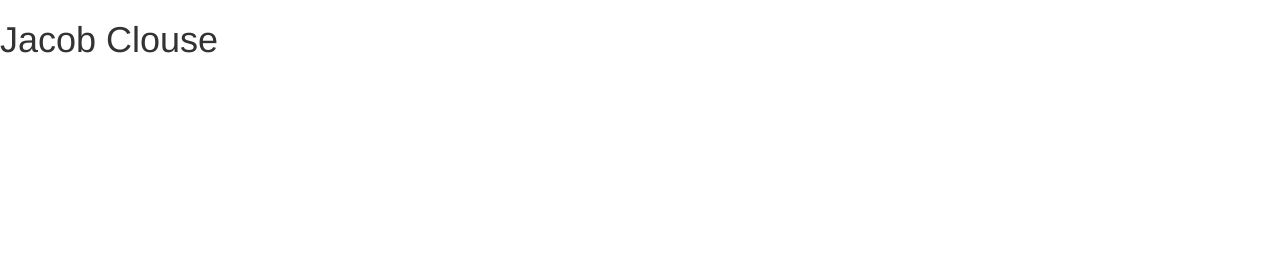
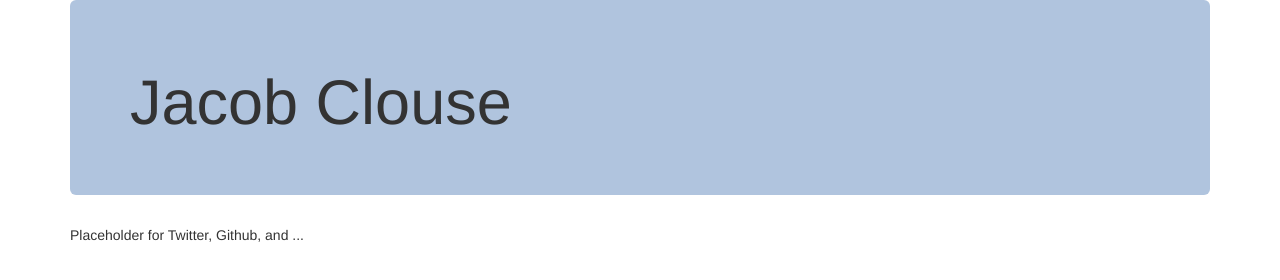
Before and after one commit to JacobClouse/jacobclouse.net, a website: page src/index.html in a window 1280 px wide. Drawn offline with nearby package versions, Linux system fonts and the light colour scheme.

Commit message:
Add jumbo and style

```diff
--- a/src/index.html
+++ b/src/index.html
@@ -1,14 +1,16 @@
 <!DOCTYPE html>
 <html lang="en">
+
 <head>
 	<meta charset="utf-8">
 	<meta http-equiv="X-UA-Compatible" content="IE=edge">
 	<meta name="viewport" content="width=device-width, initial-scale=1">
 	<!-- The above 3 meta tags *must* come first in the head; any other head content must come *after* these tags -->
-    <title>Bootstrap 101 Template</title>
+	<title>jacobclouse.net</title>
 
 	<!-- Bootstrap -->
 	<link href="bower_components/bootstrap/dist/css/bootstrap.min.css" rel="stylesheet">
+  <link href="styles/main.css" rel="stylesheet"?
 
 	<!-- HTML5 shim and Respond.js for IE8 support of HTML5 elements and media queries -->
 	<!-- WARNING: Respond.js doesn't work if you view the page via file:// -->
@@ -17,12 +19,22 @@
       <script src="https://oss.maxcdn.com/respond/1.4.2/respond.min.js"></script>
     <![endif]-->
 </head>
+
 <body>
-    <h1>Jacob Clouse</h1>
+	<div class="container">
+		<div class="jumbotron headerTron">
+			<h1>Jacob Clouse</small>
+			</h1>
+		</div>
+		<div>
+			Placeholder for Twitter, Github, and ...
+		</div>
+	</div>
 
 	<!-- jQuery (necessary for Bootstrap's JavaScript plugins) -->
 	<script src="bower_components/jquery/dist/jquery.min.js"></script>
 	<!-- Include all compiled plugins (below), or include individual files as needed -->
 	<script src="bower_components/bootstrap/dist/js/bootstrap.min.js"></script>
 </body>
+
 </html>
--- /dev/null
+++ b/src/styles/main.css
@@ -0,0 +1,3 @@
+.headerTron {
+    background-color: lightsteelblue;
+}
```
Lines whose indentation alone changed are shown as unchanged.
